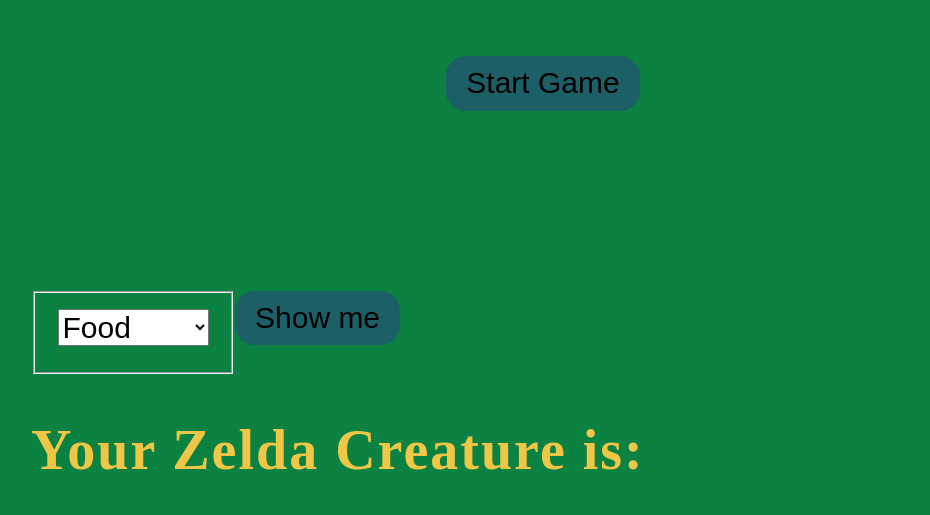
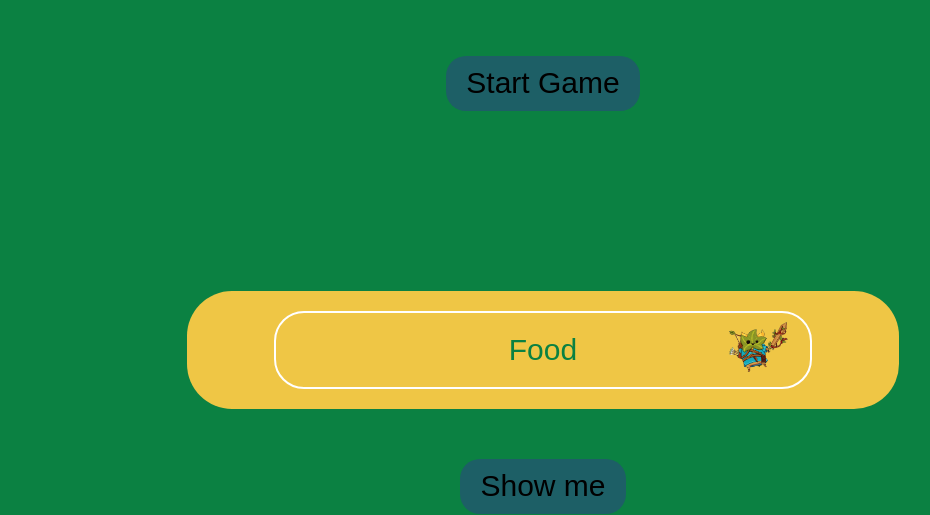
Before and after one commit to luu-jennifer/zeldaApp, a plain HTML site: page index.html in a window 1280 px wide. Shown: the part 444-959 px from the top of the page, without its empty margins (97-1027 px from the left). Drawn offline with Linux system fonts and the light colour scheme.

Commit message:
style of question section

```diff
--- a/styles/partials/_sections.scss
+++ b/styles/partials/_sections.scss
@@ -3,4 +3,60 @@
 // .question section
 .question .flexContainer {
   display: flex;
+  flex-direction: column;
+  justify-content: center;
+  text-align: center;
+
+  .formContainer {
+    display: flex;
+    justify-content: center;
+    margin-bottom: 20px;
+
+    form {
+      width: 70%;
+      margin-bottom: 1.5rem;
+
+      fieldset {
+        display: flex;
+        background-color: $quinary;
+        border: none;
+        border-radius: 45px;
+        justify-content: center;
+        padding: 20px;
+
+        #creatureQuestion {
+          width: 80%;
+          text-align: center;
+          border-radius: 30px;
+          border: 2px solid $white;
+          padding: 10px;
+          appearance: none;
+          background: url(../assets/korok.gif) no-repeat;
+          background-size: 3.7rem;
+          background-position: 96% center;
+          padding: 3%;
+          color: $primary;
+
+
+          &:hover,
+          &:focus {
+            border: 2px solid $primary;
+
+          }
+
+
+
+
+
+
+
+        }
+
+      }
+
+    }
+
+  }
+
+
 }
```
Also changed, not shown: assets/korok.gif (added), styles/style.css, 1 other file.
